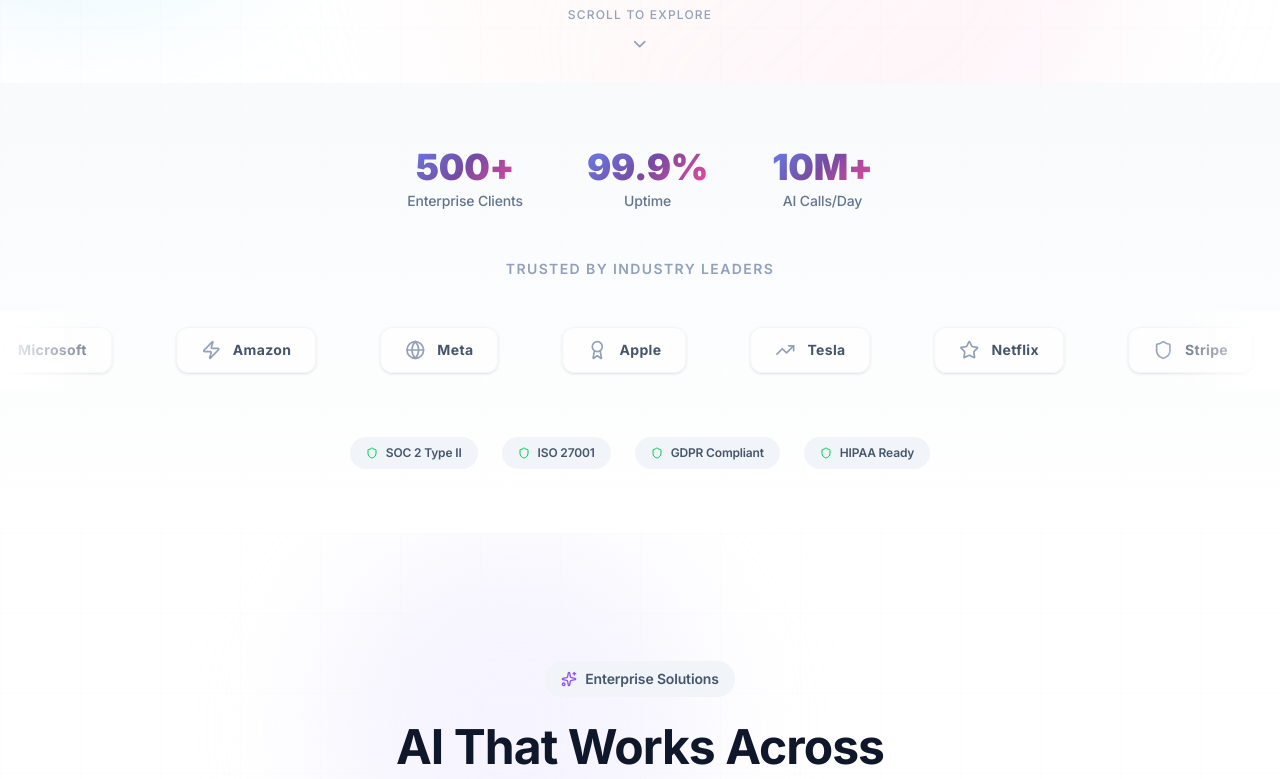
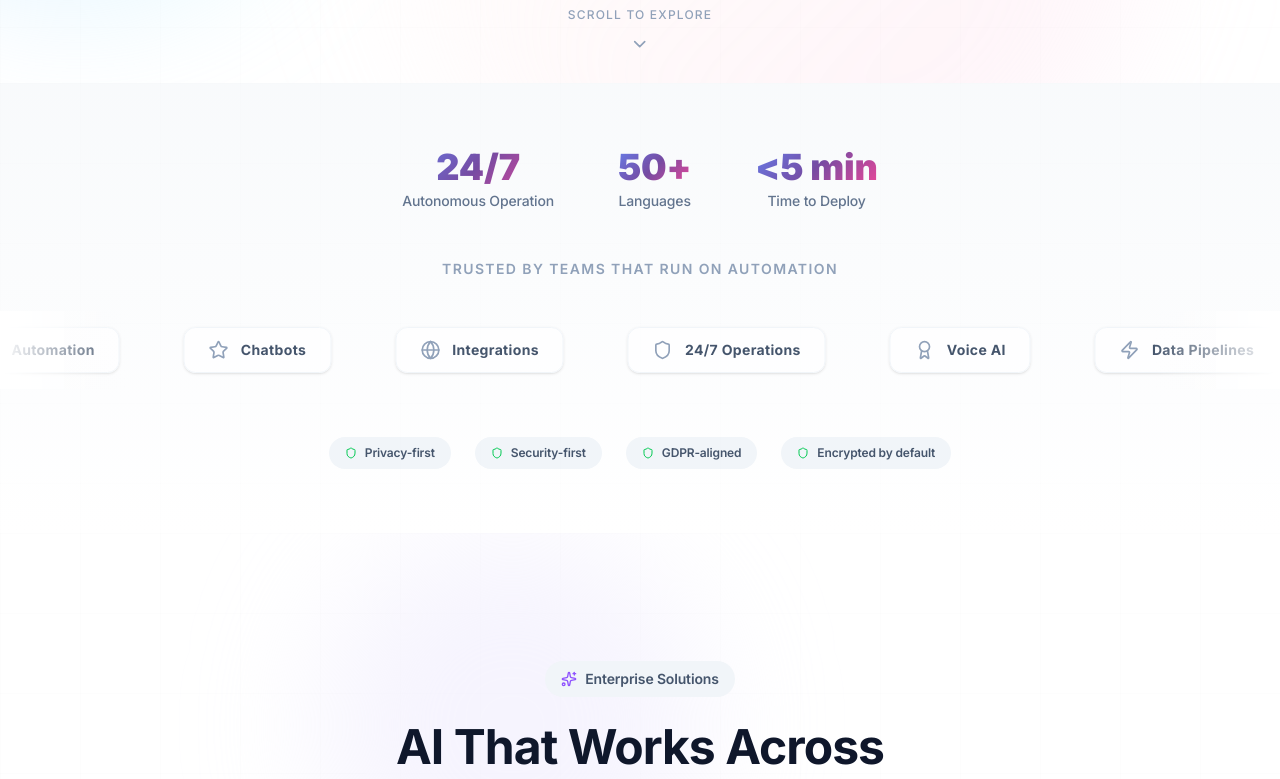
Before and after one commit to Tayyabhusayn/uywnix, a Next.js app: page / in a window 1280 px wide. Shown: the part 853-1632 px from the top of the page. Built offline with nearby package versions, Linux system fonts and the light colour scheme.

Commit message:
fix: replace unverifiable client claims with honest capability messaging

```diff
--- a/components/AuditWizard.tsx
+++ b/components/AuditWizard.tsx
@@ -198,7 +198,7 @@
 
       {/* Social Proof Text */}
       <p className="text-center text-xs font-bold text-slate-400 uppercase tracking-widest mt-8">
-        Trusted by 50+ High-Growth Companies
+        Get your free AI automation audit
       </p>
     </div>
   );
--- a/components/Hero.tsx
+++ b/components/Hero.tsx
@@ -119,7 +119,7 @@
                 <span className="relative inline-flex rounded-full h-2 w-2 bg-violet-500"></span>
               </span>
               <span className="text-sm font-semibold text-violet-700">
-                Trusted by 500+ Enterprise Teams
+                Deploy autonomous AI in minutes
               </span>
               <Sparkles className="w-4 h-4 text-violet-500" />
             </motion.div>
--- a/components/PerformanceMetrics.tsx
+++ b/components/PerformanceMetrics.tsx
@@ -8,7 +8,7 @@
       <div className="grid grid-cols-2 md:grid-cols-4 gap-6 md:gap-8">
         <div className="text-center animate-slide-up delay-100">
           <h4 className="text-3xl md:text-5xl font-black mb-1 md:mb-2">99.9%</h4>
-          <p className="text-[10px] md:text-sm font-bold text-gray-400 uppercase tracking-widest">Uptime</p>
+          <p className="text-[10px] md:text-sm font-bold text-gray-400 uppercase tracking-widest">Uptime SLA</p>
         </div>
         <div className="text-center animate-slide-up delay-200">
           <h4 className="text-3xl md:text-5xl font-black mb-1 md:mb-2">&lt;200ms</h4>
@@ -19,8 +19,8 @@
           <p className="text-[10px] md:text-sm font-bold text-gray-400 uppercase tracking-widest">AI Ops</p>
         </div>
         <div className="text-center animate-slide-up delay-400">
-          <h4 className="text-3xl md:text-5xl font-black mb-1 md:mb-2">60%</h4>
-          <p className="text-[10px] md:text-sm font-bold text-gray-400 uppercase tracking-widest">Cost Savings</p>
+          <h4 className="text-3xl md:text-5xl font-black mb-1 md:mb-2">50+</h4>
+          <p className="text-[10px] md:text-sm font-bold text-gray-400 uppercase tracking-widest">Languages</p>
         </div>
       </div>
     </div>
--- a/components/TrustBar.tsx
+++ b/components/TrustBar.tsx
@@ -4,20 +4,20 @@
 import { Star, Shield, Zap, Globe, Award, TrendingUp } from "lucide-react";
 
 const logos = [
-  { name: "Google", icon: Star },
-  { name: "Microsoft", icon: Shield },
-  { name: "Amazon", icon: Zap },
-  { name: "Meta", icon: Globe },
-  { name: "Apple", icon: Award },
-  { name: "Tesla", icon: TrendingUp },
-  { name: "Netflix", icon: Star },
-  { name: "Stripe", icon: Shield },
+  { name: "AI Workflows", icon: Zap },
+  { name: "Automation", icon: TrendingUp },
+  { name: "Chatbots", icon: Star },
+  { name: "Integrations", icon: Globe },
+  { name: "24/7 Operations", icon: Shield },
+  { name: "Voice AI", icon: Award },
+  { name: "Data Pipelines", icon: Zap },
+  { name: "Custom Agents", icon: TrendingUp },
 ];
 
 const stats = [
-  { value: "500+", label: "Enterprise Clients" },
-  { value: "99.9%", label: "Uptime" },
-  { value: "10M+", label: "AI Calls/Day" },
+  { value: "24/7", label: "Autonomous Operation" },
+  { value: "50+", label: "Languages" },
+  { value: "<5 min", label: "Time to Deploy" },
 ];
 
 export default function TrustBar() {
@@ -57,7 +57,7 @@
           viewport={{ once: true }}
           className="text-sm font-semibold text-slate-400 uppercase tracking-widest"
         >
-          Trusted by Industry Leaders
+          Trusted by teams that run on automation
         </motion.p>
       </div>
 
@@ -87,7 +87,7 @@
       {/* Certifications */}
       <div className="container mx-auto px-6 mt-12">
         <div className="flex flex-wrap justify-center gap-6">
-          {["SOC 2 Type II", "ISO 27001", "GDPR Compliant", "HIPAA Ready"].map((cert, i) => (
+          {["Privacy-first", "Security-first", "GDPR-aligned", "Encrypted by default"].map((cert, i) => (
             <motion.div
               key={cert}
               initial={{ opacity: 0, scale: 0.9 }}
```
